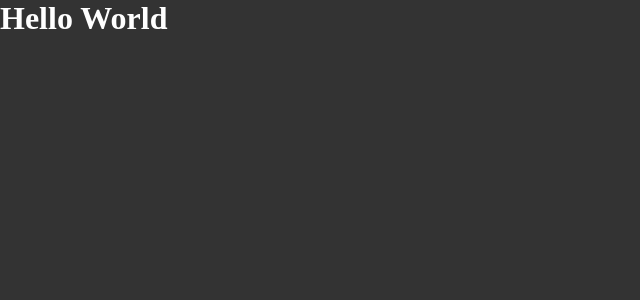
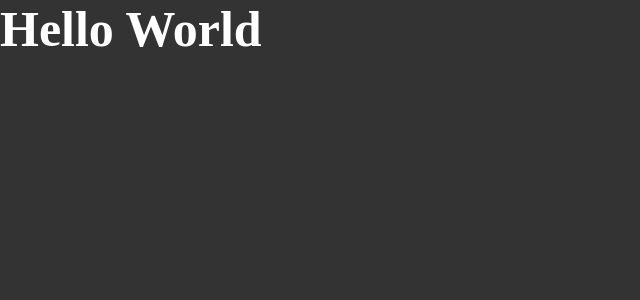
Before and after one commit to victorevh/01-github-explorer, a React app: page / in a window 1280 px wide. Shown: the top 300 px of the page, without its empty margins (0-640 px from the left). Built offline with nearby package versions, Linux system fonts and the light colour scheme.

Commit message:
Adiciona Sass CSS

```diff
--- a/package.json
+++ b/package.json
@@ -20,6 +20,8 @@
     "cross-env": "^7.0.3",
     "css-loader": "^6.7.1",
     "html-webpack-plugin": "^5.5.0",
+    "node-sass": "^7.0.1",
+    "sass-loader": "^12.6.0",
     "style-loader": "^3.3.1",
     "webpack": "^5.70.0",
     "webpack-cli": "^4.9.2",
--- a/src/app.jsx
+++ b/src/app.jsx
@@ -1,4 +1,4 @@
-import './styles/global.css';
+import './styles/global.scss';
 
 export function App(){
     return <h1>Hello World</h1>
--- a/src/styles/global.css
+++ /dev/null
@@ -1,11 +0,0 @@
-* {
-    margin: 0;
-    padding: 0;
-    box-sizing: border-box;
-}
-
-body {
-    font: Arial, Helvetica, sans-serif;
-    background-color: #333;
-    color: #fff;
-}
--- /dev/null
+++ b/src/styles/global.scss
@@ -0,0 +1,15 @@
+* {
+    margin: 0;
+    padding: 0;
+    box-sizing: border-box;
+}
+
+body {
+    font: Arial, Helvetica, sans-serif;
+    background-color: #333;
+    color: #fff;
+
+    h1 {
+        font-size: 50px;
+    }
+}
--- a/webpack.config.js
+++ b/webpack.config.js
@@ -30,9 +30,9 @@
                 use: 'babel-loader',
             },
             {
-                test: /\.css$/,
+                test: /\.scss$/,
                 exclude: /node_modules/,
-                use: ['style-loader', 'css-loader'],
+                use: ['style-loader', 'css-loader', 'sass-loader'],
             }
         ],
     }
```
Also changed, not shown: 2 other files (tests, documents, lock files or other folders).
